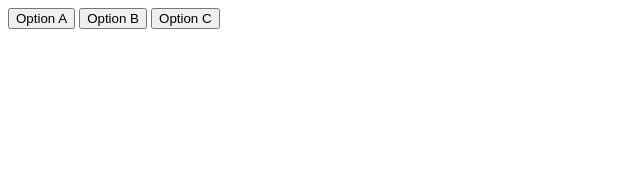
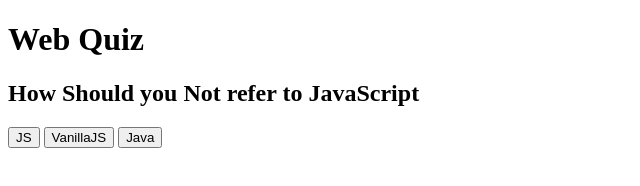
Before and after one commit to Jordan-S435/quiz, a plain HTML site: page index.html in a window 1280 px wide. Shown: the whole page, without its empty margins (0-640 px from the left). Drawn offline with Linux system fonts and the light colour scheme.

Commit message:
Update index.html

```diff
--- a/index.html
+++ b/index.html
@@ -6,8 +6,12 @@
     <title>Quiz</title>
 </head>
 <body>
-    <button>Option A</button>
-    <button>Option B</button>
-    <button>Option C</button>
+    <h1>Web Quiz</h1>
+
+    <h2>How Should you Not refer to JavaScript</h2>
+
+    <button>JS</button>
+    <button>VanillaJS</button>
+    <button>Java</button>
 </body>
 </html>
```
